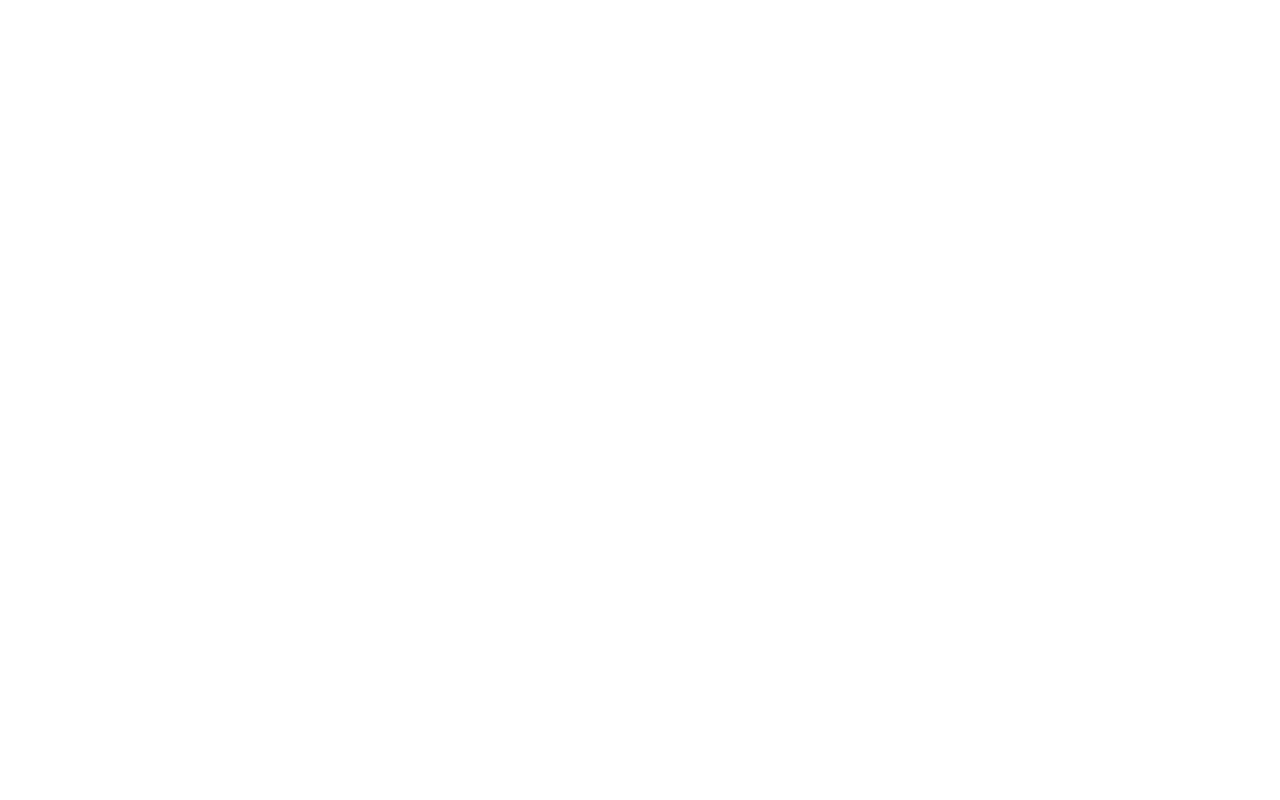
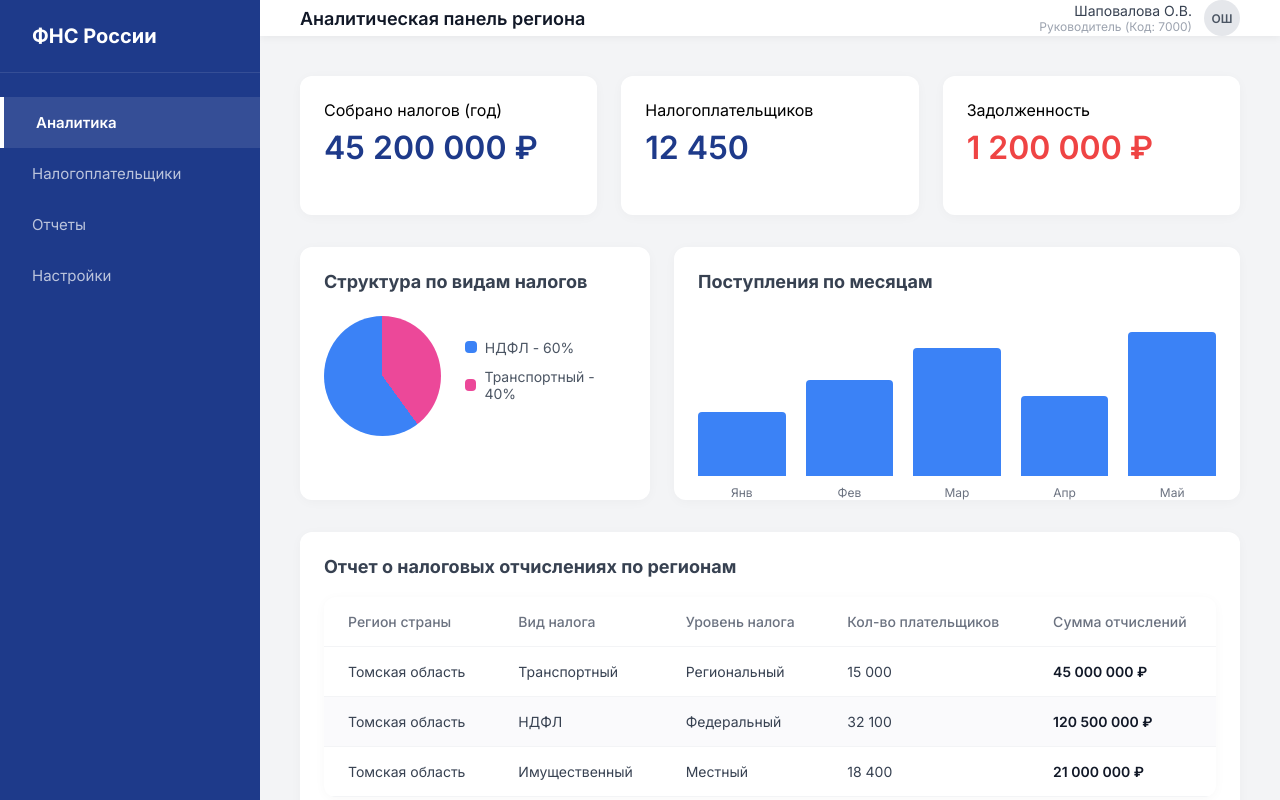
Before and after one commit to Main-MIjok/tax-analysis, a plain HTML site: page frontend/inspector.html in a window 1280 px wide. Drawn offline with Linux system fonts and the light colour scheme.

Commit message:
add insp upd styles

```diff
--- a/frontend/css/style.css
+++ b/frontend/css/style.css
@@ -326,3 +326,203 @@ section h3 {
 .status-success {
     color: #10b981 !important;
 }
+
+/* ==================================== */
+
+.inspector-layout {
+    display: flex;
+    height: 100vh;
+    background: #f3f4f6;
+    overflow: hidden;
+}
+
+.sidebar {
+    width: 260px;
+    background: #1e3a8a;
+    color: #ffffff;
+    display: flex;
+    flex-direction: column;
+}
+
+.sidebar-logo {
+    font-size: 20px;
+    font-weight: 700;
+    padding: 24px 32px;
+    border-bottom: 1px solid rgba(255, 255, 255, 0.1);
+    margin-bottom: 24px;
+}
+
+.sidebar-nav {
+    display: flex;
+    flex-direction: column;
+}
+
+.nav-item {
+    padding: 16px 32px;
+    color: rgba(255, 255, 255, 0.7);
+    text-decoration: none;
+    font-size: 15px;
+    transition: all 0.2s;
+}
+
+.nav-item:hover {
+    color: #ffffff;
+    background: rgba(255, 255, 255, 0.05);
+}
+
+.nav-item.active {
+    color: #ffffff;
+    font-weight: 600;
+    border-left: 4px solid #ffffff;
+    background: rgba(255, 255, 255, 0.1);
+}
+
+/* Основная рабочая зона */
+.main-workspace {
+    flex: 1;
+    display: flex;
+    flex-direction: column;
+    overflow-y: auto;
+}
+
+.inspector-header {
+    background: #ffffff;
+    height: 72px;
+    display: flex;
+    justify-content: space-between;
+    align-items: center;
+    padding: 0 40px;
+    box-shadow: 0 2px 8px rgba(0, 0, 0, 0.05);
+}
+
+.header-title {
+    font-size: 18px;
+    font-weight: 600;
+    color: #111827;
+}
+
+.inspector-info {
+    display: flex;
+    flex-direction: column;
+    align-items: flex-end;
+}
+
+.user-role {
+    font-size: 12px;
+    color: #9ca3af;
+}
+
+.workspace-content {
+    padding: 40px;
+}
+
+.kpi-row {
+    display: flex;
+    gap: 24px;
+    margin-bottom: 32px;
+}
+
+.kpi-card {
+    background: #ffffff;
+    flex: 1;
+    padding: 24px;
+    border-radius: 12px;
+    box-shadow: 0 2px 12px rgba(0, 0, 0, 0.03);
+}
+
+.kpi-card .amount {
+    font-size: 32px;
+    color: #1e3a8a;
+    margin-top: 8px;
+}
+
+.kpi-card .alert {
+    color: #ef4444;
+}
+
+.charts-row {
+    display: flex;
+    gap: 24px;
+    margin-bottom: 32px;
+}
+
+.chart-card {
+    background: #ffffff;
+    padding: 24px;
+    border-radius: 12px;
+    box-shadow: 0 2px 12px rgba(0, 0, 0, 0.03);
+}
+
+.pie-chart-card {
+    width: 350px;
+}
+
+.bar-chart-card {
+    flex: 1;
+}
+
+.chart-placeholder {
+    display: flex;
+    align-items: center;
+    gap: 24px;
+    margin-top: 24px;
+}
+
+.pie-placeholder {
+    width: 120px;
+    height: 120px;
+    border-radius: 50%;
+    background: conic-gradient(#ec4899 0% 40%, #3b82f6 40% 100%);
+}
+
+.legend div {
+    display: flex;
+    align-items: center;
+    gap: 8px;
+    font-size: 14px;
+    color: #4b5563;
+    margin-bottom: 12px;
+}
+
+.dot {
+    width: 12px;
+    height: 12px;
+    border-radius: 4px;
+}
+.dot.blue {
+    background: #3b82f6;
+}
+.dot.pink {
+    background: #ec4899;
+}
+
+.bar-placeholder {
+    display: flex;
+    align-items: flex-end;
+    gap: 20px;
+    height: 160px;
+    margin-top: 24px;
+}
+
+.bar {
+    flex: 1;
+    background: #3b82f6;
+    border-radius: 4px 4px 0 0;
+    position: relative;
+}
+
+.bar span {
+    position: absolute;
+    bottom: -24px;
+    left: 50%;
+    transform: translateX(-50%);
+    font-size: 12px;
+    color: #6b7280;
+}
+
+.report-section {
+    background: #ffffff;
+    padding: 24px;
+    border-radius: 12px;
+    box-shadow: 0 2px 12px rgba(0, 0, 0, 0.03);
+}
--- a/frontend/inspector.html
+++ b/frontend/inspector.html
@@ -0,0 +1,117 @@
+<!doctype html>
+<html lang="ru">
+    <head>
+        <meta charset="UTF-8" />
+        <meta name="viewport" content="width=device-width, initial-scale=1.0" />
+        <title>Дашборд инспектора - ФНС</title>
+        <link rel="stylesheet" href="css/style.css" />
+        <link
+            href="https://fonts.googleapis.com/css2?family=Inter:wght@400;500;600;700&display=swap"
+            rel="stylesheet"
+        />
+    </head>
+    <body class="dashboard-page">
+        <div class="inspector-layout">
+            <aside class="sidebar">
+                <div class="sidebar-logo">ФНС России</div>
+                <nav class="sidebar-nav">
+                    <a href="#" class="nav-item active">Аналитика</a>
+                    <a href="#" class="nav-item">Налогоплательщики</a>
+                    <a href="#" class="nav-item">Отчеты</a>
+                    <a href="#" class="nav-item">Настройки</a>
+                </nav>
+            </aside>
+
+            <main class="main-workspace">
+                <header class="inspector-header">
+                    <div class="header-title">Аналитическая панель региона</div>
+                    <div class="profile-container">
+                        <div class="inspector-info">
+                            <span class="user-name">Шаповалова О.В.</span>
+                            <span class="user-role">Руководитель (Код: 7000)</span>
+                        </div>
+                        <div class="avatar">ОШ</div>
+                    </div>
+                </header>
+
+                <div class="workspace-content">
+                    <section class="kpi-row">
+                        <div class="kpi-card">
+                            <p class="label">Собрано налогов (год)</p>
+                            <h2 class="amount">45 200 000 ₽</h2>
+                        </div>
+                        <div class="kpi-card">
+                            <p class="label">Налогоплательщиков</p>
+                            <h2 class="amount">12 450</h2>
+                        </div>
+                        <div class="kpi-card">
+                            <p class="label">Задолженность</p>
+                            <h2 class="amount alert">1 200 000 ₽</h2>
+                        </div>
+                    </section>
+
+                    <section class="charts-row">
+                        <div class="chart-card pie-chart-card">
+                            <h3>Структура по видам налогов</h3>
+                            <div class="chart-placeholder">
+                                <div class="pie-placeholder"></div>
+                                <div class="legend">
+                                    <div><span class="dot blue"></span> НДФЛ - 60%</div>
+                                    <div><span class="dot pink"></span> Транспортный - 40%</div>
+                                </div>
+                            </div>
+                        </div>
+                        <div class="chart-card bar-chart-card">
+                            <h3>Поступления по месяцам</h3>
+                            <div class="bar-placeholder">
+                                <div class="bar" style="height: 40%"><span>Янв</span></div>
+                                <div class="bar" style="height: 60%"><span>Фев</span></div>
+                                <div class="bar" style="height: 80%"><span>Мар</span></div>
+                                <div class="bar" style="height: 50%"><span>Апр</span></div>
+                                <div class="bar" style="height: 90%"><span>Май</span></div>
+                            </div>
+                        </div>
+                    </section>
+
+                    <section class="report-section">
+                        <h3>Отчет о налоговых отчислениях по регионам</h3>
+                        <table class="history-table">
+                            <thead>
+                                <tr>
+                                    <th>Регион страны</th>
+                                    <th>Вид налога</th>
+                                    <th>Уровень налога</th>
+                                    <th>Кол-во плательщиков</th>
+                                    <th>Сумма отчислений</th>
+                                </tr>
+                            </thead>
+                            <tbody>
+                                <tr>
+                                    <td>Томская область</td>
+                                    <td>Транспортный</td>
+                                    <td>Региональный</td>
+                                    <td>15 000</td>
+                                    <td class="sum">45 000 000 ₽</td>
+                                </tr>
+                                <tr class="row-alt">
+                                    <td>Томская область</td>
+                                    <td>НДФЛ</td>
+                                    <td>Федеральный</td>
+                                    <td>32 100</td>
+                                    <td class="sum">120 500 000 ₽</td>
+                                </tr>
+                                <tr>
+                                    <td>Томская область</td>
+                                    <td>Имущественный</td>
+                                    <td>Местный</td>
+                                    <td>18 400</td>
+                                    <td class="sum">21 000 000 ₽</td>
+                                </tr>
+                            </tbody>
+                        </table>
+                    </section>
+                </div>
+            </main>
+        </div>
+    </body>
+</html>
```
